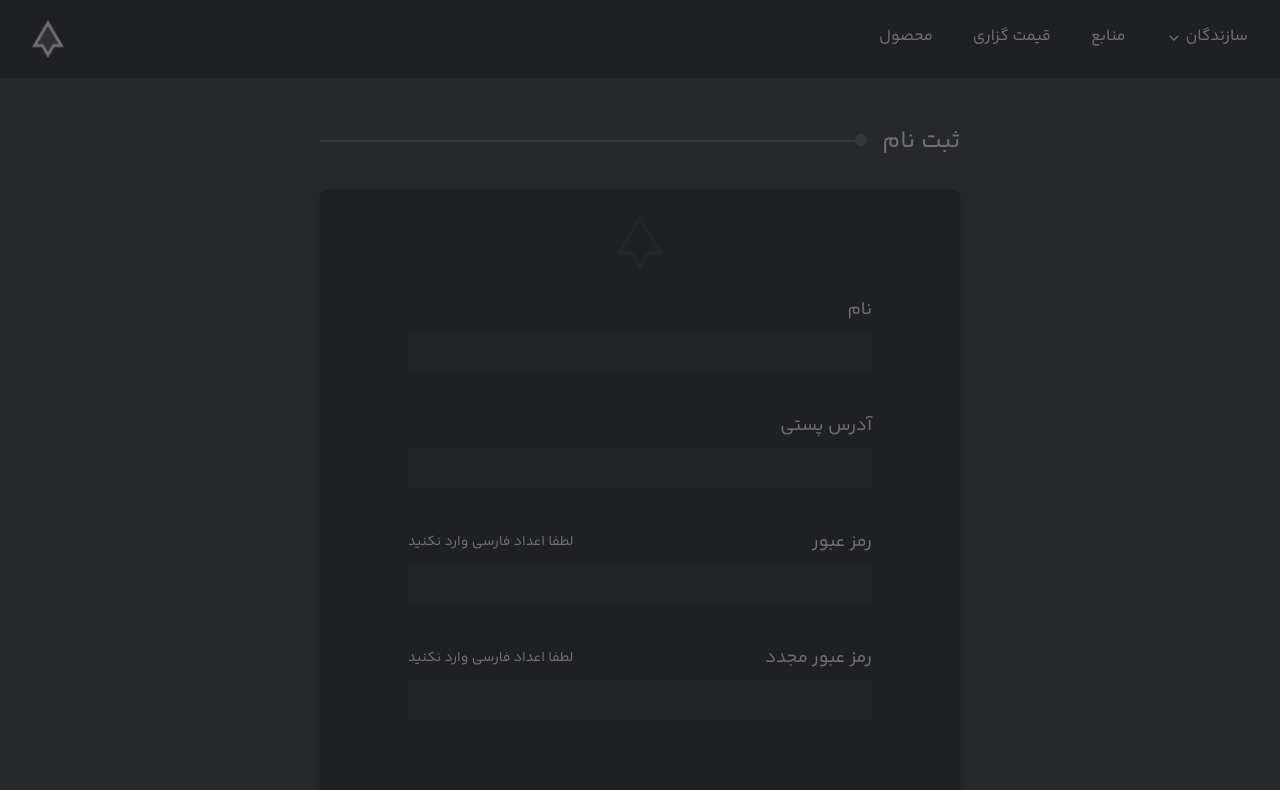
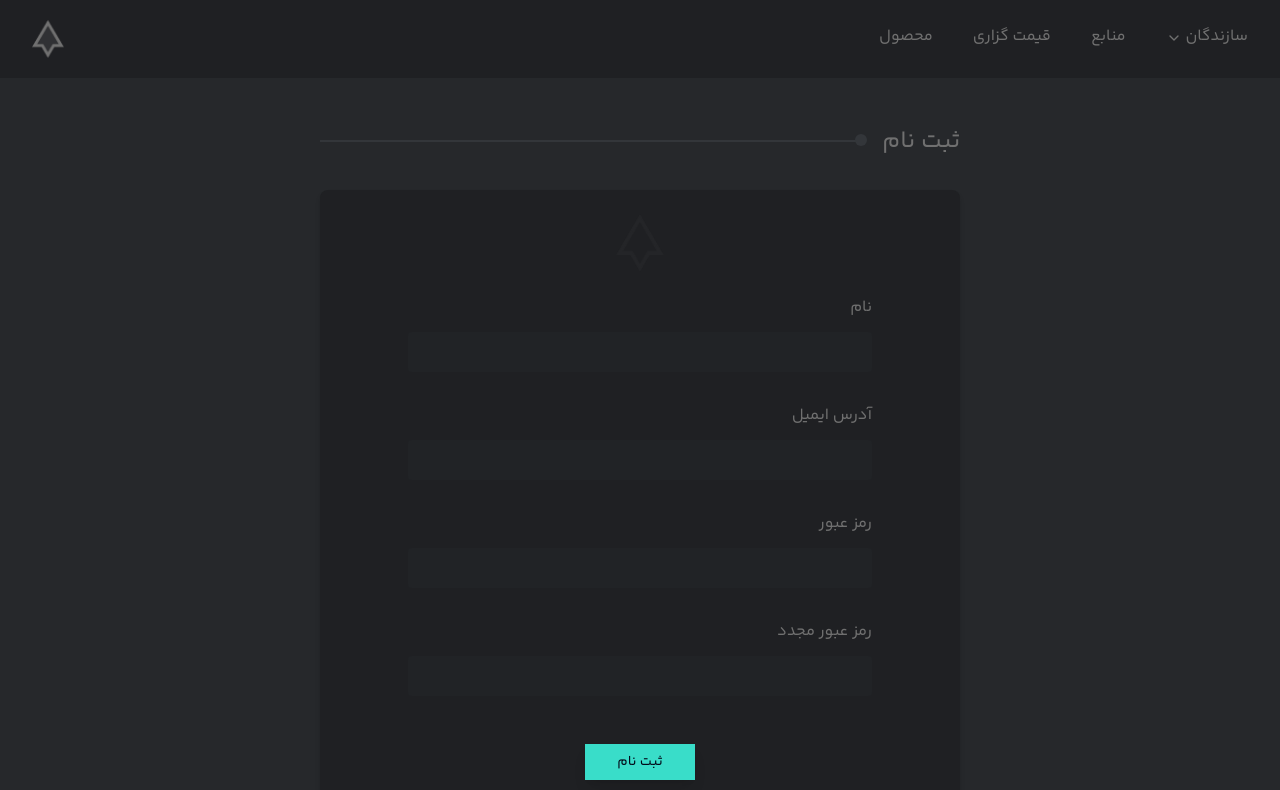
Before and after one commit to kolako54/shaya, a React (Vite) app: page /signup in a window 1280 px wide. Shown: the top 790 px of the page. Built offline with nearby package versions, Linux system fonts and the light colour scheme.

Commit message:
feat: add form validation with zod and shadcn

```diff
--- /dev/null
+++ b/src/components/MainForm.tsx
@@ -0,0 +1,148 @@
+import { zodResolver } from "@hookform/resolvers/zod";
+import { useForm } from "react-hook-form";
+import * as z from "zod";
+
+import { Button } from "./ui/button";
+import {
+  Form,
+  FormControl,
+  FormField,
+  FormItem,
+  FormLabel,
+  FormMessage,
+} from "./ui/form";
+import { Input } from "./ui/input";
+
+const formSchema = z
+  .object({
+    emailAddress: z.string().email({
+      message: "! ایمیل نامعتبر",
+    }),
+    userName: z
+      .string()
+      .min(2, {
+        message: "! نام الزامی است . نام باید حداقل دو کاراکتر باشد",
+      })
+      .max(30),
+    password: z.string().min(4, {
+      message: "! رمز عبور الزامی است . رمز عبور باید حداقل چهار کاراکتر باشد",
+    }),
+    passwordConfirm: z.string().min(4, {
+      message:
+        "! رمز عبور تأییدی الزامی است . رمز عبور باید حداقل چهار کاراکتر باشد",
+    }),
+  })
+  .refine((data) => data.password === data.passwordConfirm, {
+    message: "! رمزهای عبور مطابقت ندارند",
+    path: ["passwordConfirm"],
+  });
+
+export const MainForm = () => {
+  const form = useForm<z.infer<typeof formSchema>>({
+    resolver: zodResolver(formSchema),
+    defaultValues: {
+      userName: "",
+      emailAddress: "",
+      password: "",
+      passwordConfirm: "",
+    },
+  });
+
+  const handleSubmit = (data: any) => {
+    console.log(data);
+  };
+
+  return (
+    <Form {...form}>
+      <form
+        className="flex flex-col gap-8"
+        onSubmit={form.handleSubmit(handleSubmit)}
+      >
+        <FormField
+          control={form.control}
+          name="userName"
+          render={({ field }) => {
+            return (
+              <FormItem className="grid gap-1">
+                <FormLabel>نام</FormLabel>
+                <FormControl>
+                  <Input
+                    className="border-none bg-bgCard text-white"
+                    type="text"
+                    {...field}
+                  />
+                </FormControl>
+                <FormMessage />
+              </FormItem>
+            );
+          }}
+        />
+        <FormField
+          control={form.control}
+          name="emailAddress"
+          render={({ field }) => {
+            return (
+              <FormItem className="grid gap-1">
+                <FormLabel>آدرس ایمیل</FormLabel>
+                <FormControl>
+                  <Input
+                    className="border-none bg-bgCard text-white"
+                    type="emial"
+                    {...field}
+                  />
+                </FormControl>
+                <FormMessage />
+              </FormItem>
+            );
+          }}
+        />
+        <FormField
+          control={form.control}
+          name="password"
+          render={({ field }) => {
+            return (
+              <FormItem className="grid gap-1">
+                <FormLabel>رمز عبور</FormLabel>
+                <FormControl>
+                  <Input
+                    className="border-none bg-bgCard text-white"
+                    type="password"
+                    {...field}
+                  />
+                </FormControl>
+                <FormMessage />
+              </FormItem>
+            );
+          }}
+        />
+        <FormField
+          control={form.control}
+          name="passwordConfirm"
+          render={({ field }) => {
+            return (
+              <FormItem className="grid gap-1">
+                <FormLabel>رمز عبور مجدد</FormLabel>
+                <FormControl>
+                  <Input
+                    className="border-none bg-bgCard text-white"
+                    type="password"
+                    {...field}
+                  />
+                </FormControl>
+                <FormMessage />
+              </FormItem>
+            );
+          }}
+        />
+        <Button
+          type="submit"
+          variant="ghost"
+          size="sm"
+          className="mx-auto my-4 rounded-none bg-button px-8 shadow-lg hover:bg-button hover:drop-shadow-glow"
+        >
+          ثبت نام
+        </Button>
+      </form>
+    </Form>
+  );
+};
--- a/src/components/Signup.tsx
+++ b/src/components/Signup.tsx
@@ -1,3 +1,4 @@
+import { MainForm } from "./MainForm";
 import { Button } from "./ui/button";
 import { Card, CardContent, CardFooter, CardHeader } from "./ui/card";
 
@@ -12,71 +13,9 @@ export const Signup = () => {
             className="mx-auto w-[3rem]"
           />
         </CardHeader>
-        <CardContent className="flex flex-col  md:mx-[4rem]">
-          <form className="flex flex-col gap-2">
-            <label className="text-end text-lg text-textMuted" htmlFor="name">
-              نام
-            </label>
-            <input
-              className="mb-8 bg-bgCard p-2 text-white"
-              id="name"
-              type="text"
-            />
-
-            <label
-              className="text-end text-lg  text-textMuted"
-              htmlFor="address"
-            >
-              آدرس پستی
-            </label>
-            <input
-              className="mb-8 bg-bgCard p-2 text-white"
-              id="address"
-              type="text"
-            />
-            <div className="flex flex-row-reverse items-center justify-between gap-2">
-              <label
-                className="text-nowrap text-lg text-textMuted"
-                htmlFor="enter-pass"
-              >
-                رمز عبور
-              </label>
-              <span className="text-sm text-textMuted">
-                لطفا اعداد فارسی وارد نکنید
-              </span>
-            </div>
-            <input
-              className="mb-8 bg-bgCard p-2 text-white"
-              id="enter-pass"
-              type="password"
-            />
-            <div className="flex flex-row-reverse items-center justify-between gap-2">
-              <label
-                className=" text-nowrap text-lg text-textMuted"
-                htmlFor="re-enter-pass"
-              >
-                رمز عبور مجدد
-              </label>
-              <span className=" text-sm text-textMuted">
-                لطفا اعداد فارسی وارد نکنید
-              </span>
-            </div>
-            <input
-              className="mb-8 bg-bgCard p-2 text-white"
-              id="re-enter-pass"
-              type="password"
-            />
-          </form>
+        <CardContent className="flex flex-col gap-8 md:mx-[4rem]">
+          <MainForm />
         </CardContent>
-        <CardFooter>
-          <Button
-            variant="ghost"
-            size="sm"
-            className="mx-auto my-4 rounded-none bg-button px-8 shadow-lg hover:bg-button hover:drop-shadow-glow"
-          >
-            ثبت نام
-          </Button>
-        </CardFooter>
       </Card>
       <Card className="mb-10 mt-8 flex cursor-pointer items-center justify-between border-none bg-bgSecondary p-4 shadow-md transition-all ease-in-out hover:scale-[1.03] hover:shadow-xl">
         <img
@@ -86,7 +25,7 @@ export const Signup = () => {
         />
         <div className=" text-2xl text-textMuted">ثبت نام با گوگل</div>
       </Card>
-      <div className=" flex flex-row-reverse items-center gap-4 pb-12 ">
+      <div className=" flex-row-reverse items-center gap-4 pb-12 text-center sm:flex ">
         <div className=" text-2xl text-textMuted">از قبل اکانت دارید؟</div>
         <span className="cursor-pointer text-lg text-button drop-shadow-glow  hover:scale-[1.1] hover:shadow-sm">
           ورود
--- a/src/components/ui/form.tsx
+++ b/src/components/ui/form.tsx
@@ -96,10 +96,7 @@ const FormLabel = React.forwardRef<
   return (
     <Label
       ref={ref}
-      className={cn(
-        `text-base text-end ${error ? "text-destructive" : "text-textMuted"}`,
-        className,
-      )}
+      className={cn(`text-base text-end text-textMuted`, className)}
       htmlFor={formItemId}
       {...props}
     />
```
